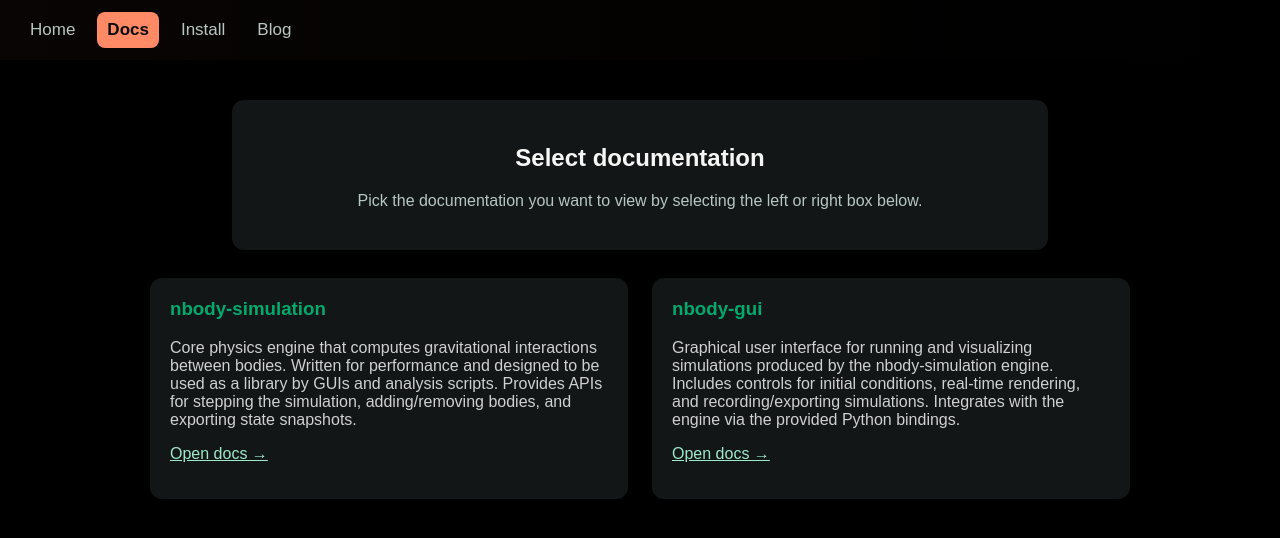
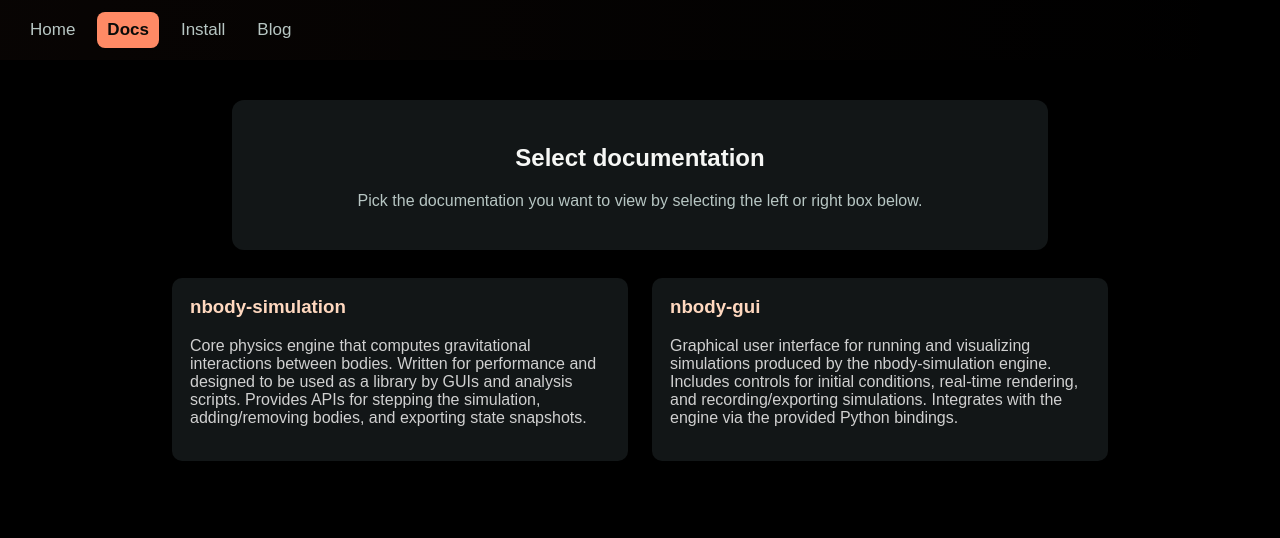
Before and after one commit to TegranGrigorian/nbody-website, a Flask app: page /docs in a window 1280 px wide. Shown: the top 538 px of the page. Run offline with Flask 3, Linux system fonts and the light colour scheme.

Commit message:
The color scheme should be everywehre now

```diff
--- a/static/styles.css
+++ b/static/styles.css
@@ -165,7 +165,7 @@ body {
 
 .docs-row { display: flex; gap: 24px; width: 100%; max-width: 980px; justify-content: center; }
 .doc-box { background: #1b1a1a; color: #e8e8e8; padding: 20px; border-radius: 12px; box-shadow: 0 6px 20px rgba(0,0,0,0.6); flex: 1 1 0; min-width: 260px; max-width: 460px; }
-.doc-box h3 { color: #04AA6D; margin-top: 0; }
+.doc-box h3 { color: var(--accent) !important; margin-top: 0; }
 .doc-box p { color: #d0d0d0; }
 .doc-box a { color: #9ee9c9; }
 
@@ -192,9 +192,11 @@ body {
 .doc-box img {
   max-width: 100%;
   height: auto;
+  max-height: 420px; /* prevent extremely tall images */
+  object-fit: contain;
   display: block;
   margin: 18px auto;
-  border-radius: 3px;
+  border-radius: 6px;
 }
 .doc-figure figcaption {
   color: #bfbfbf;
@@ -218,7 +220,7 @@ body {
   max-width: 420px;
   transition: transform .12s ease, box-shadow .12s ease;
 }
-.doc-card h3 { color: #04AA6D; margin-top: 0; }
+.doc-card h3 { color: var(--accent) !important; margin-top: 0; }
 .doc-card p { color: #d0d0d0; }
 .doc-card:hover { transform: translateY(-4px); box-shadow: 0 12px 28px rgba(0,0,0,0.6); }
 
@@ -263,7 +265,7 @@ body {
   background: var(--card) !important;
   color: var(--text) !important;
 }
-.media-card img, .doc-figure img { width:100% !important; height:auto !important; max-height:380px !important; object-fit:cover !important; border-radius:10px !important; }
+.media-card img, .doc-figure img { width:100% !important; height:auto !important; max-height:420px !important; object-fit:contain !important; border-radius:10px !important; }
 .demo video { width:100% !important; max-height:360px !important; object-fit:contain !important; border-radius:8px !important; }
 
 /* Feature cards and states */
--- a/templates/docs/docs-option.html
+++ b/templates/docs/docs-option.html
@@ -21,17 +21,15 @@
         </div>
 
         <div class="docs-row">
-            <article class="doc-box" id="doc-nbody-simulation">
+            <a class="doc-card" href="/docs/nbody-simulation-docs" id="doc-nbody-simulation">
                 <h3>nbody-simulation</h3>
                 <p>Core physics engine that computes gravitational interactions between bodies. Written for performance and designed to be used as a library by GUIs and analysis scripts. Provides APIs for stepping the simulation, adding/removing bodies, and exporting state snapshots.</p>
-                <p><a href="/docs/nbody-simulation-docs">Open docs →</a></p>
-            </article>
+            </a>
 
-            <article class="doc-box" id="doc-nbody-gui">
+            <a class="doc-card" href="/docs/nbody-gui" id="doc-nbody-gui">
                 <h3>nbody-gui</h3>
                 <p>Graphical user interface for running and visualizing simulations produced by the nbody-simulation engine. Includes controls for initial conditions, real-time rendering, and recording/exporting simulations. Integrates with the engine via the provided Python bindings.</p>
-                <p><a href="/docs/nbody-gui">Open docs →</a></p>
-            </article>
+            </a>
         </div>
     </main>
 </body>
--- a/templates/install.html
+++ b/templates/install.html
@@ -87,7 +87,7 @@
                 <ol>
                     <li id="windows-install">Clone the repositories (same commands):
                         <pre><code class="language-bash">git clone https://github.com/TegranGrigorian/nbody-gui
- git clone https://github.com/TegranGrigorian/n-body-simulator</code></pre>
+git clone https://github.com/TegranGrigorian/n-body-simulator</code></pre>
                     </li>
                     <li>Open PowerShell / CMD and navigate to the GUI folder:
                         <pre><code class="language-bash">cd nbody-gui</code></pre>
```
